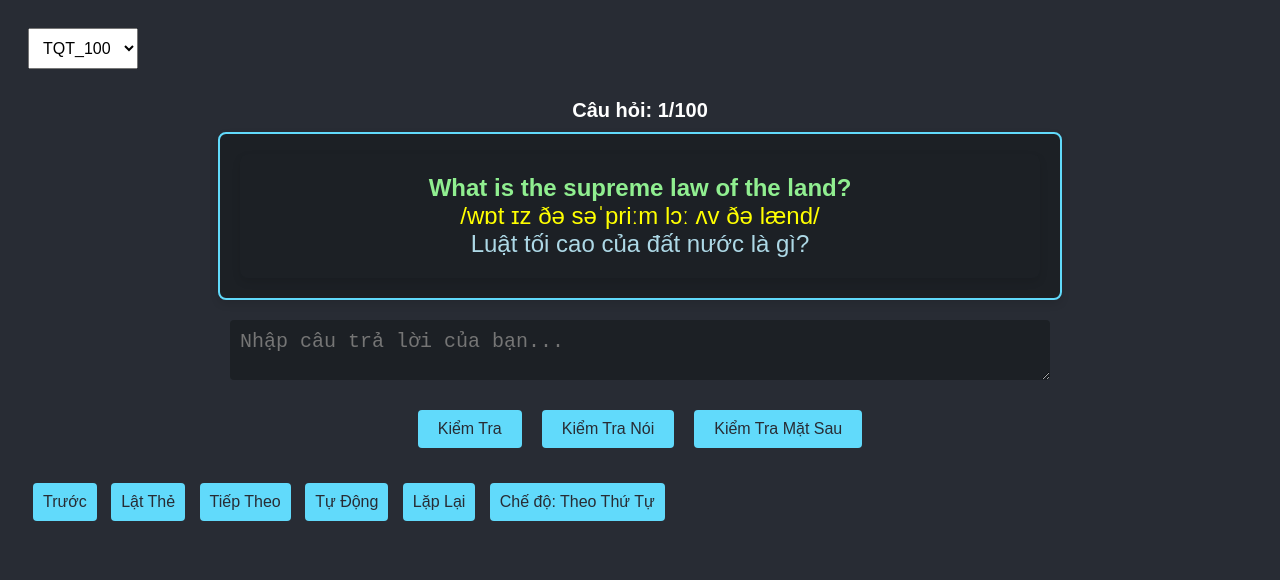
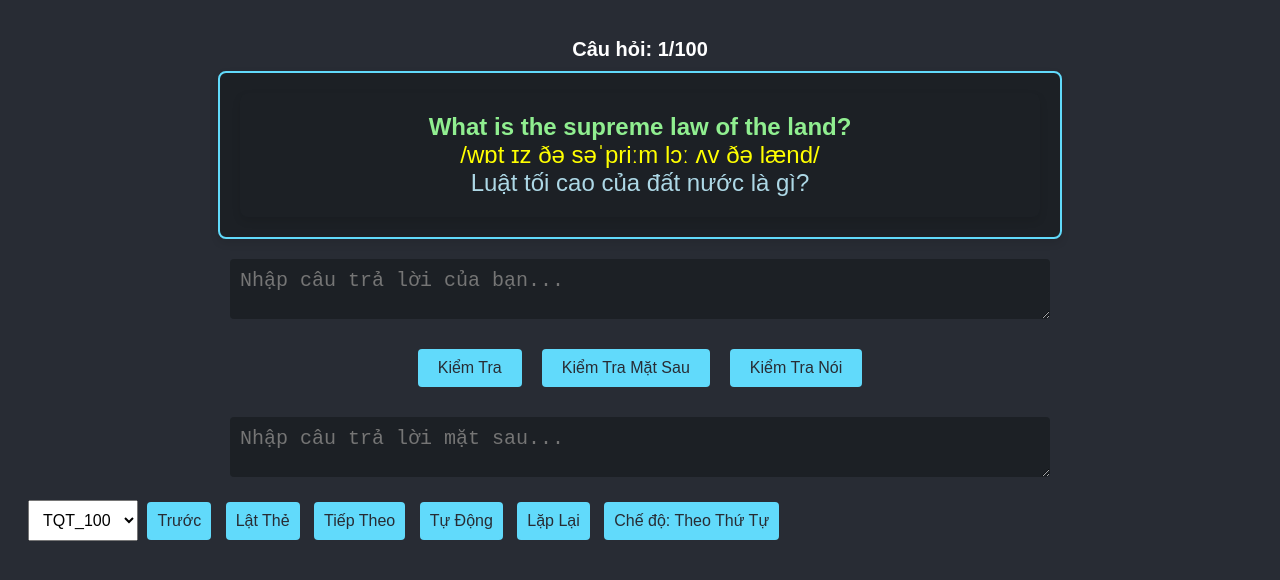
Before and after one commit to nguyensunone/my_test_app, a plain HTML site: page json_test_offline.html in a window 1280 px wide. Drawn offline with nearby package versions, Linux system fonts and the light colour scheme.

Commit message:
Thay đổi mã chương trình

```diff
--- a/json_test_offline.html
+++ b/json_test_offline.html
@@ -1,3 +1,4 @@
+
 <!DOCTYPE html>
 <html lang="vi">
 <head>
@@ -157,10 +158,6 @@
 </head>
 <body>
 
-<!-- Dropdown để chọn bài học -->
-<select id="lessonSelector" onchange="loadLesson()">
-    <!-- Các tùy chọn sẽ được thêm tự động bằng JavaScript -->
-</select>
 
 <div style="text-align: center;">
     <div id="questionCounter">Câu hỏi: 0/0</div>
@@ -170,16 +167,19 @@
 
 <!-- Nhóm các nút kiểm tra -->
 <div class="controls">
-    <button id="checkAnswerButton" onclick="checkAnswer()">Kiểm Tra</button>
+    <button id="checkAnswerButton" onclick="checkAnswer()">Kiểm Tra</button><button id="checkAnswerBackButton" onclick="checkAnswerBack()">Kiểm Tra Mặt Sau</button>
     <button id="speakCheckButton" onclick="startSpeechRecognition()">Kiểm Tra Nói</button>
-    <button id="checkAnswerBackButton" onclick="checkAnswerBack()">Kiểm Tra Mặt Sau</button>
 </div>
+<textarea id="writingCheckBack" placeholder="Nhập câu trả lời mặt sau..." onkeydown="handleKeyDownBack(event)"></textarea>
 
 <div id="speechResult" style="display: none;">
     <p>Bạn đã nói: <span id="recognizedSpeech"></span></p>
 </div>
 <div id="notification"></div>
-
+<!-- Dropdown để chọn bài học -->
+<select id="lessonSelector" onchange="loadLesson()">
+    <!-- Các tùy chọn sẽ được thêm tự động bằng JavaScript -->
+</select>
 <button onclick="prevWord()">Trước</button>
 <button onclick="flipCard()">Lật Thẻ</button>
 <button onclick="nextWord()">Tiếp Theo</button>
@@ -517,7 +517,7 @@
             // Đợi 3 giây trước khi chuyển sang từ tiếp theo
             setTimeout(() => {
                 nextWord();
-            }, 3000); // 3000 milliseconds = 3 giây
+            }, 4000); // 4000 milliseconds = 4 giây
         } else {
             showNotification("Sai!", false);
             flipCardToBack(); // Hiển thị mặt sau nếu câu trả lời sai
@@ -576,6 +576,7 @@
             }, 3000); // Đợi 3 giây trước khi chuyển sang từ tiếp theo
         } else {
             showNotification("Sai!", false);
+	    flipCardToBack(); // Hiển thị mặt sau nếu câu trả lời sai
             // Phát lại câu đúng khi nói sai
             playPronunciation(word[3]);
         }
```
